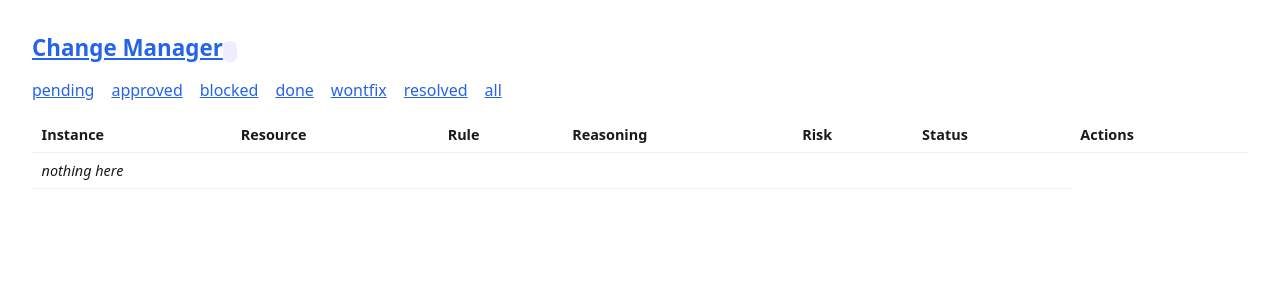
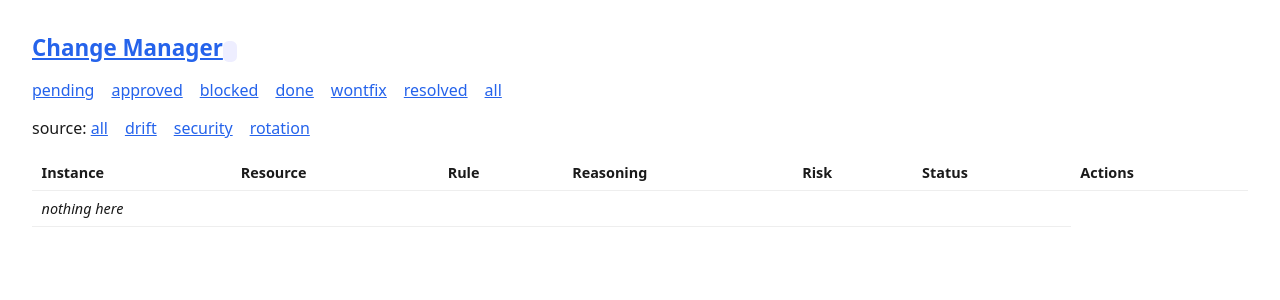
Before and after one commit to AlobarQuest/change-manager, a FastAPI app: template app/templates/dashboard.html in a window 1280 px wide. Shown: the top 300 px of the page. Run offline with FastAPI, Linux system fonts and the light colour scheme; the template is opened without the code that fills it, so the values that code supplies are empty; some libraries are stand-ins or nearby versions.

Commit message:
feat(web): source filter on the dashboard (enables the rotation view)
Co-Authored-By: Claude Opus 4.8 (1M context) <noreply@anthropic.com>

```diff
--- a/app/templates/dashboard.html
+++ b/app/templates/dashboard.html
@@ -2,7 +2,13 @@
 {% block content %}
 <p class="tabs">
   {% for t in ["pending","approved","blocked","done","wontfix","resolved","all"] %}
-    <a href="/?status={{ t }}" class="{{ 'active' if t == current_status else '' }}">{{ t }}</a>
+    <a href="/?status={{ t }}&source={{ current_source }}" class="{{ 'active' if t == current_status else '' }}">{{ t }}</a>
+  {% endfor %}
+</p>
+<p class="tabs">
+  source:
+  {% for s in ["all","drift","security","rotation"] %}
+    <a href="/?source={{ s }}&status={{ current_status }}" class="{{ 'active' if s == current_source else '' }}">{{ s }}</a>
   {% endfor %}
 </p>
 <table>
--- a/app/web.py
+++ b/app/web.py
@@ -15,6 +15,7 @@ router = APIRouter()
 def dashboard(
     request: Request,
     status: str = Query(default="pending"),
+    source: str = Query(default="all"),
     user: str = Depends(current_user),
     db: Session = Depends(get_db),
 ):
@@ -22,10 +23,12 @@ def dashboard(
     stmt = select(ChangeItem).order_by(ChangeItem.urgent.desc(), ChangeItem.id)
     if status != "all":
         stmt = stmt.where(ChangeItem.status == status)
+    if source != "all":
+        stmt = stmt.where(ChangeItem.source == source)
     items = db.scalars(stmt).all()
     return templates.TemplateResponse(
         request, "dashboard.html",
-        {"items": items, "current_status": status, "user": user},
+        {"items": items, "current_status": status, "current_source": source, "user": user},
     )
 
 
```
Also changed, not shown: tests/test_web.py (+27 -0 lines).
